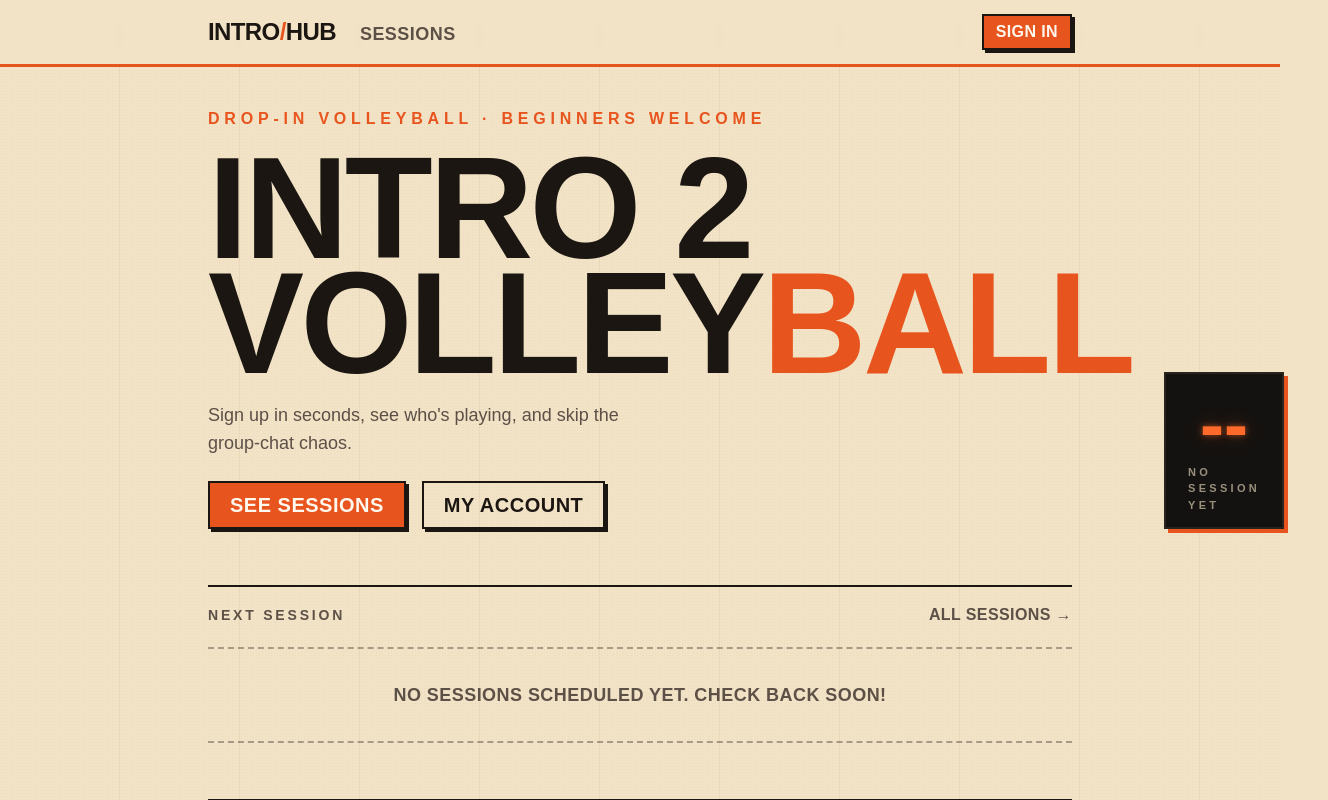
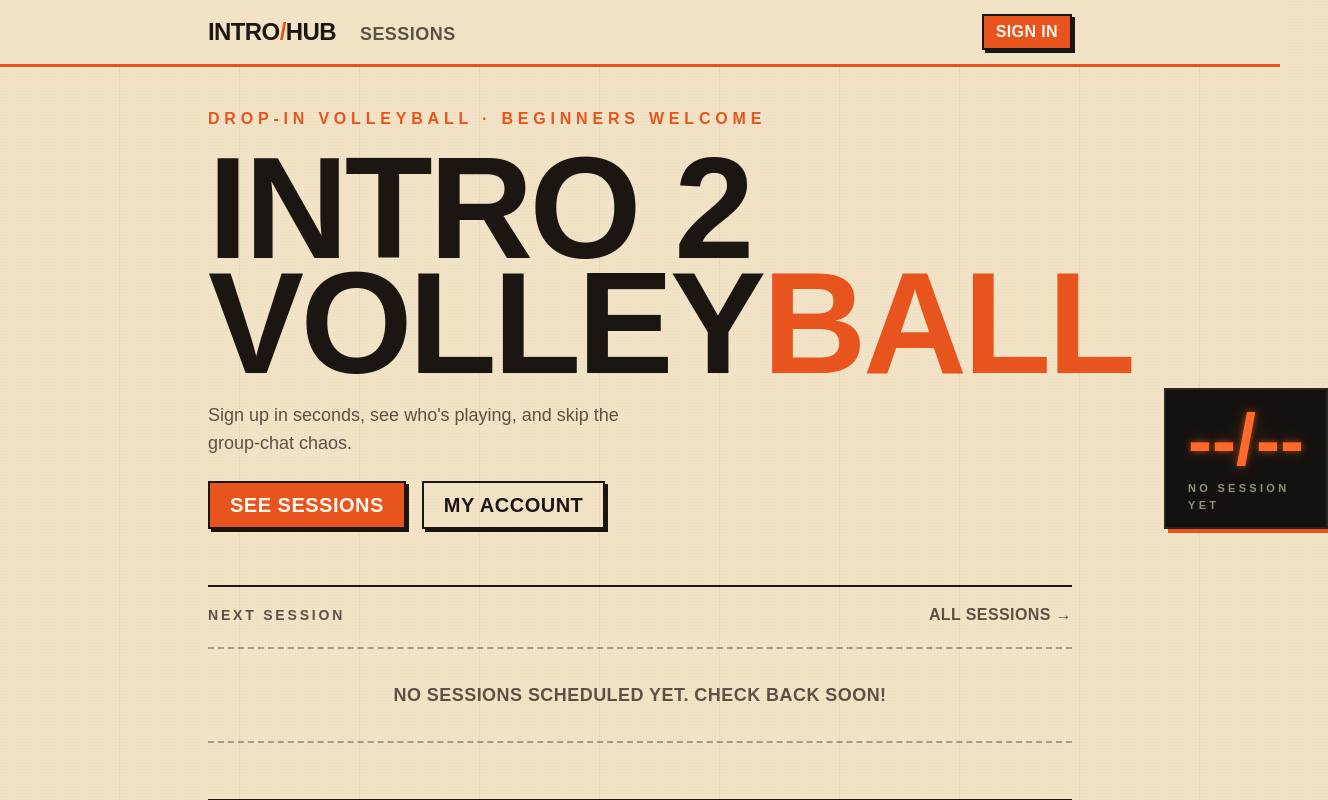
Before and after one commit to jasooh/intro_hub, a Next.js app: page / in a window 1280 px wide. Shown: the top 800 px of the page, 1328 px wide, since content can reach past the window. Built offline with nearby package versions, Linux system fonts and the light colour scheme; no server answers; the database is empty; a web font is replaced by a local one.

Commit message:
Home scoreboard back to taken/capacity, labelled with the session date
Co-Authored-By: Claude Opus 5.5 <noreply@anthropic.com>

```diff
--- a/src/app/page.tsx
+++ b/src/app/page.tsx
@@ -5,7 +5,7 @@ import { SessionCard } from "@/components/session-card";
 import { buttonClass, EmptyState, PageSpinner, reveal, Scoreboard, Sheet } from "@/components/ui";
 import { env } from "@/lib/env";
 import { dateParts } from "@/lib/format";
-import { getCounts, getUpcomingSessions, spotsLeft } from "@/lib/queries";
+import { getCounts, getUpcomingSessions } from "@/lib/queries";
 
 const STEPS = [
   { title: "Grab a spot", body: "Sign in with Google and tap Sign up. If there's room, your spot is held while you pay." },
@@ -93,12 +93,13 @@ export default function Home() {
 
 async function NextScoreboard() {
   const next = await getNext();
-  if (!next) return <Scoreboard value="--" label="No session yet" size="lg" />;
-  const left = spotsLeft(next.session, next.counts);
+  if (!next) return <Scoreboard value="--/--" label="No session yet" size="lg" />;
+  const taken = (next.counts?.confirmed ?? 0) + (next.counts?.holding ?? 0);
+  const pad = (n: number) => String(n).padStart(2, "0");
   const { weekday, day, month } = dateParts(next.session.starts_at);
-  const when = `Spots · ${weekday} ${month} ${day}`;
-  if (left > 0) return <Scoreboard value={`${String(left).padStart(2, "0")} LEFT`} label={when} size="lg" />;
-  return <Scoreboard value={(next.counts?.waitlisted ?? 0) > 0 ? "WAITLIST" : "FULL"} label={when} size="lg" />;
+  return (
+    <Scoreboard value={`${pad(taken)}/${pad(next.session.capacity)}`} label={`Taken · ${weekday} ${month} ${day}`} size="lg" />
+  );
 }
 
 async function NextSession() {
```
